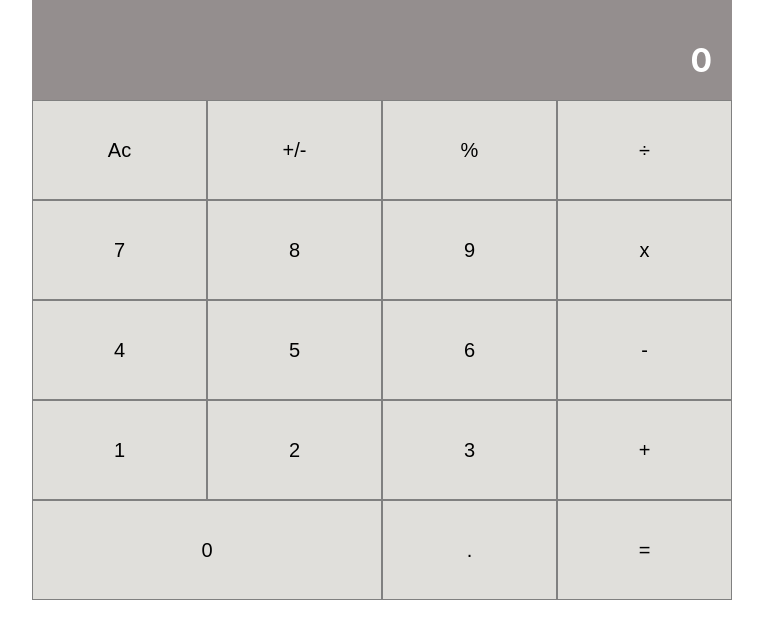
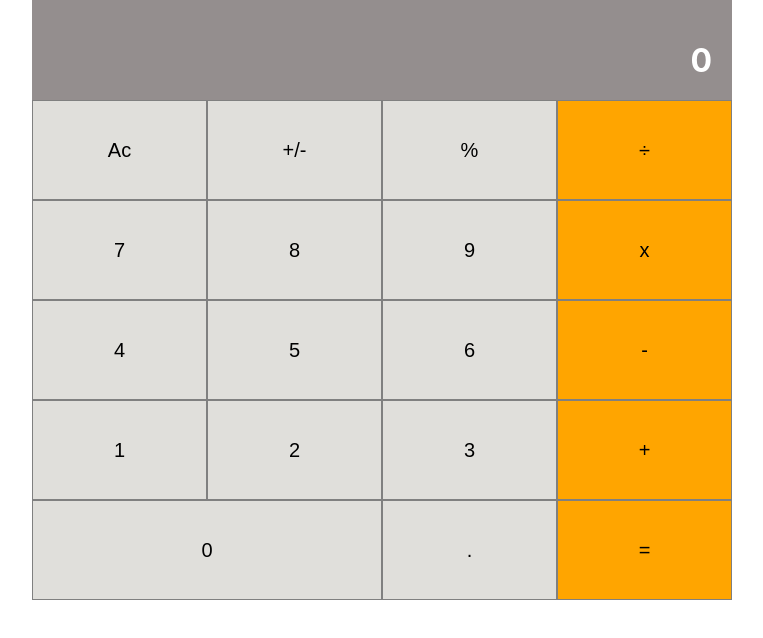
Before and after one commit to Datagirlcmr/react-calculator, a React (Create React App) app: page / in a window 1280 px wide. Shown: the top 638 px of the page, without its empty margins (258-1021 px from the left). Built offline with nearby package versions, Linux system fonts and the light colour scheme.

Commit message:
removed rgb colors from operations

```diff
--- a/src/components/ButtonPanel.js
+++ b/src/components/ButtonPanel.js
@@ -8,30 +8,30 @@ function ButtonPanel() {
         <Button name="Ac" color="rgb(224, 223, 219)" />
         <Button name="+/-" color="rgb(224, 223, 219)" />
         <Button name="%" color="rgb(224, 223, 219)" />
-        <Button name="÷" color="rgb(224, 223, 219)" />
+        <Button name="÷" />
       </div>
       <div className="btn-row">
         <Button name="7" color="rgb(224, 223, 219)" />
         <Button name="8" color="rgb(224, 223, 219)" />
         <Button name="9" color="rgb(224, 223, 219)" />
-        <Button name="x" color="rgb(224, 223, 219)" />
+        <Button name="x" />
       </div>
       <div className="btn-row">
         <Button name="4" color="rgb(224, 223, 219)" />
         <Button name="5" color="rgb(224, 223, 219)" />
         <Button name="6" color="rgb(224, 223, 219)" />
-        <Button name="-" color="rgb(224, 223, 219)" />
+        <Button name="-" />
       </div>
       <div className="btn-row">
         <Button name="1" color="rgb(224, 223, 219)" />
         <Button name="2" color="rgb(224, 223, 219)" />
         <Button name="3" color="rgb(224, 223, 219)" />
-        <Button name="+" color="rgb(224, 223, 219)" />
+        <Button name="+" />
       </div>
       <div className="btn-row">
         <Button name="0" wide color="rgb(224, 223, 219)" />
         <Button name="." color="rgb(224, 223, 219)" />
-        <Button name="=" color="rgb(224, 223, 219)" />
+        <Button name="=" />
       </div>
     </div>
   );
--- a/src/logic/operate.js
+++ /dev/null
@@ -1 +0,0 @@
-import Big from 'big.js';
```
Also changed, not shown: src/logic/calculate.js (+4 -4 lines).
